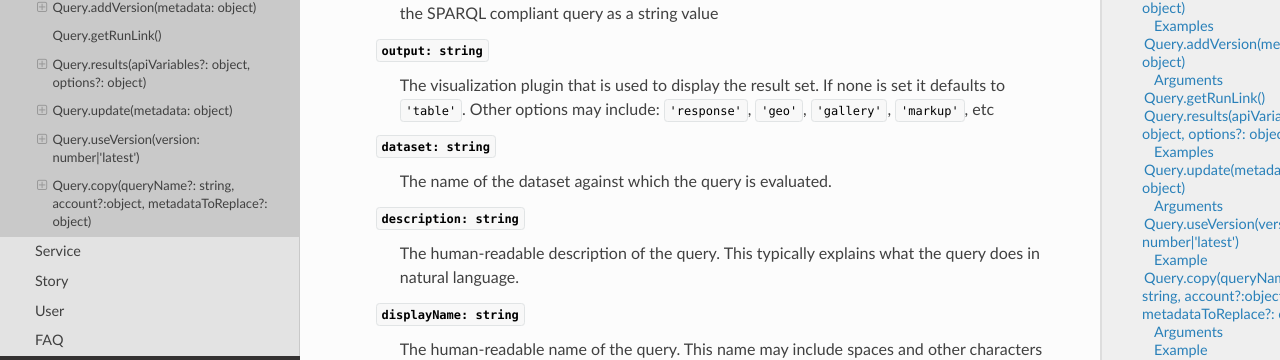
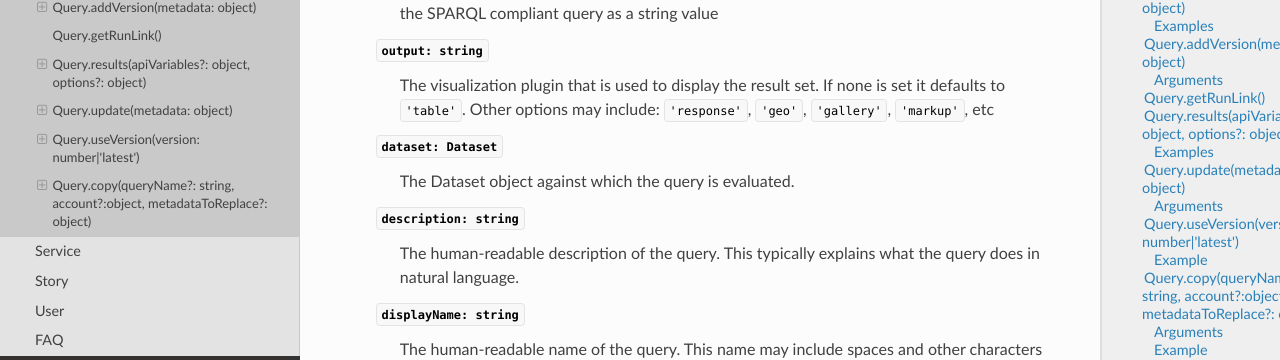
Before and after one commit to TriplyDB/Documentation, an MkDocs documentation site: the page built from docs/triplydb-js/query/index.md, in a window 1280 px wide and 900 px high, scrolled down 5947 px. Shown: the part 120-480 px from the top of the window. Built offline with MkDocs 1.6.1, drawn with Linux system fonts in a browser that asks for light colours; some of the changed text lies outside the part shown.

```diff
--- a/docs/triplydb-js/query/index.md
+++ b/docs/triplydb-js/query/index.md
@@ -188,7 +188,7 @@
   <dd>Whether the SPARQL service is automatically chosen (<code>true</code>), or whether a specific SPARQL service is configured (<code>false</code>).</dd>
 
   <dt><code>dataset</code></dt>
-  <dd>The name of the dataset against which the query is evaluated.</dd>
+  <dd>The Dataset object against which the query is evaluated.</dd>
 
   <dt><code>description</code></dt>
   <dd>The human-readable description of the query. This typically explains what the query does in natural language.</dd>
@@ -253,8 +253,8 @@
       <dd>the SPARQL compliant query as a string value</dd>
       <dt><code>output: string</code></dt>
       <dd>The visualization plugin that is used to display the result set. If none is set it defaults to <code>'table'</code>. Other options may include: <code>'response'</code>, <code>'geo'</code>, <code>'gallery'</code>, <code>'markup'</code>, etc</dd>
-      <dt><code>dataset: string</code></dt>
-      <dd>The name of the dataset against which the query is evaluated.</dd>
+      <dt><code>dataset: Dataset</code></dt>
+      <dd>The Dataset object against which the query is evaluated.</dd>
       <dt><code>description: string</code></dt>
       <dd>The human-readable description of the query. This typically explains what the query does in natural language.</dd>
       <dt><code>displayName: string</code></dt>
```
